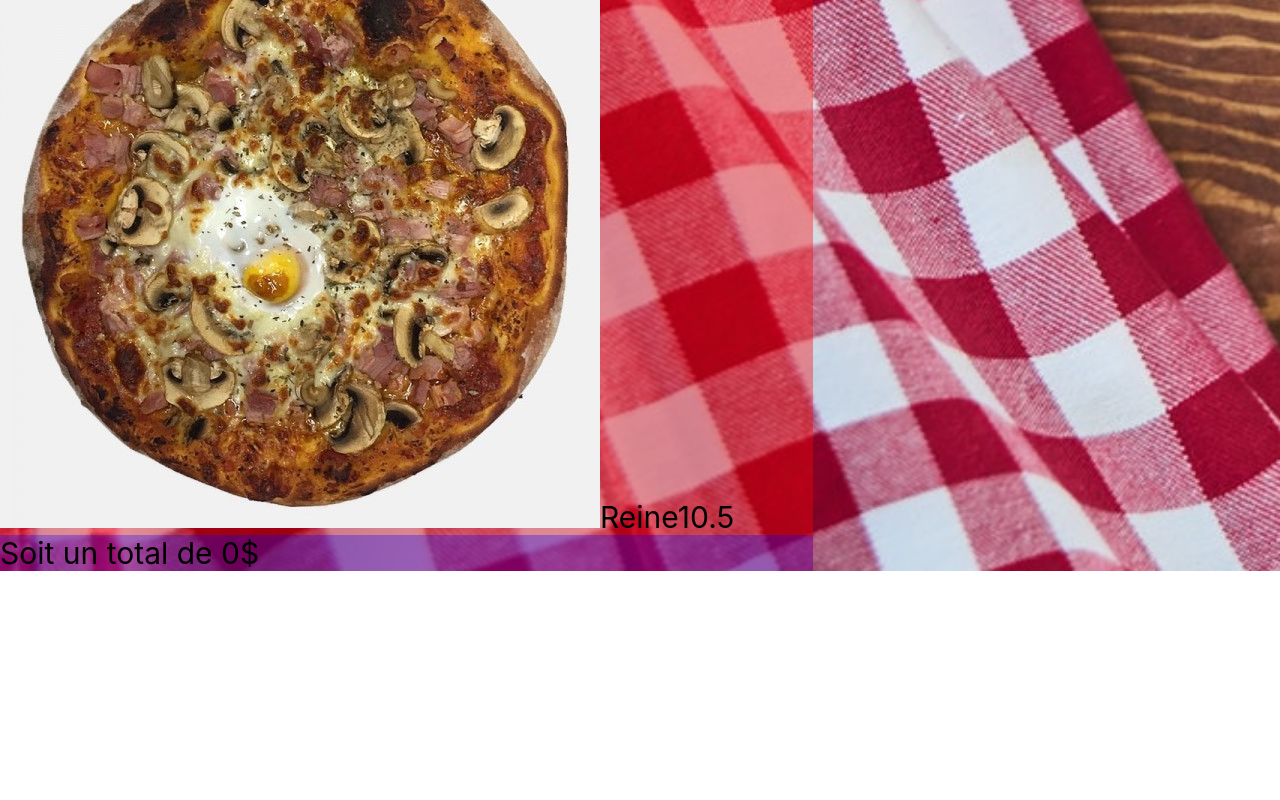
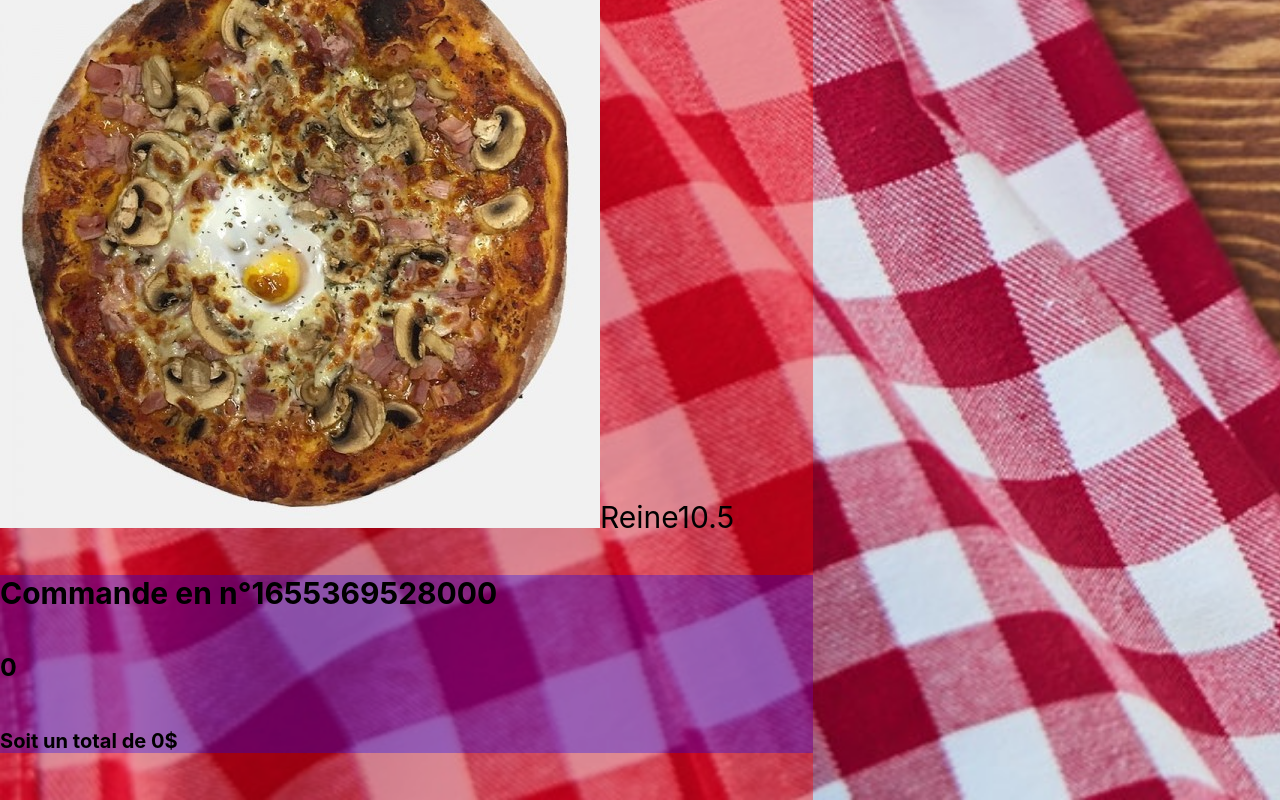
Before and after one commit to Florian59c/Pizza3000, a React (Create React App) app: page /company/1 in a window 1280 px wide. Shown: the part 1893-2693 px from the top of the page. Before the commit the page ends 2464 px from the top, so only its background shows below. Built offline with nearby package versions, Linux system fonts and the light colour scheme.

Commit message:
HELP je suis incaple de prendre mon state et mon nouveau tableau pour le transfert dans une nouvelle page

```diff
--- a/src/App.js
+++ b/src/App.js
@@ -9,7 +9,7 @@ import './App.css';
 import './index.css';
 
 
-const App =  () => {
+const App = () => {
 
   const [pizzas, setPizzas] = useState([
     {
@@ -40,16 +40,21 @@ const App =  () => {
   ]);
   const [cart, setCart] = useState({
     items: [],
-    total: 0
+    id: Date.now(),
+    total: 0,
+    count:0
   })
 
   const addToCart = (pizza) => {
-    const item ={...pizza};
-    item.id = `${item.id}-${Date.now()};`
+    const item = { ...pizza };
+    // item.id = `${item.id}-${Date.now()};`
 
     setCart({
       items: [...cart.items, item],
-      total: cart.total + pizza.price
+      total: Math.round((cart.total + pizza.price) * 100 / 100),
+      id: cart.id,
+      count:cart.count+1
+
     });
   }
 
@@ -61,18 +66,20 @@ const App =  () => {
         name={pizza.name}
         price={pizza.price}
         image={pizza.picture}
-       action={() => addToCart(pizza)}
+        action={() => addToCart(pizza)}
       />
     )
   })
 
   return (
     <div className="App-pizza">
-        {listPizzas}
+      {listPizzas}
       <div className="App-cart">
         <Cart
-        items={cart.items}
-        total={cart.total}
+          id={cart.id}
+          items={cart.items}
+          total={cart.total}
+          count={cart.count}
         />
       </div>
     </div>
--- a/src/components/Cart.js
+++ b/src/components/Cart.js
@@ -1,17 +1,24 @@
 import React from 'react'
+import { useState } from 'react';
 
-const Cart = ({items,total}) => {
 
-    // const cartItems =items.map(item => {
-    //     return(
-    //         <div key={item.id}>{item.name} - {item.price}$</div>
-    //     )
-    // })
+
+const Cart = ({items,total,id,count}) => {
+     const cartItems =items.map(item => {
+        //Si la pizza existe ajouter count+1 mais pas changer le prix
+        //Si elle n'existe pas mettre ne place une div avec pris et pizza
+         return(
+             <div key={item.id}> - {item.price}$</div>
+         )
+     })
   return (
     <div>
-        {/* {cartItems} */}
+
         <div className="App-cart-total">
-            Soit un total de {total}$
+            {cartItems}
+            <h4>Commande en n°{id}</h4>
+            <h5>{count}</h5>
+           <h6>Soit un total de {total}$</h6>
         </div>
     </div>
   )
--- a/src/components/Pizza.js
+++ b/src/components/Pizza.js
@@ -2,7 +2,7 @@ import React from 'react'
 
 const Pizza = ({name,price,image,action}) => {
     return (
-        <div className="pizza-list" onClick={action}>
+        <div className="pizza-list" onClick={action} >
             <img src={image} alt="" />
             <span>{name}</span>
             <span>{price}</span>
```
